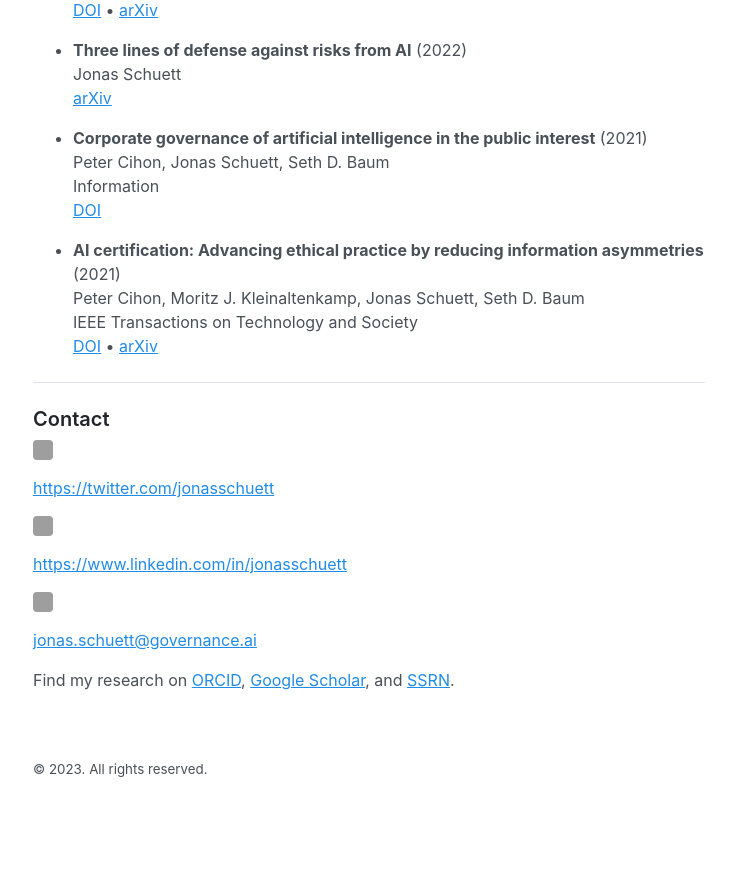
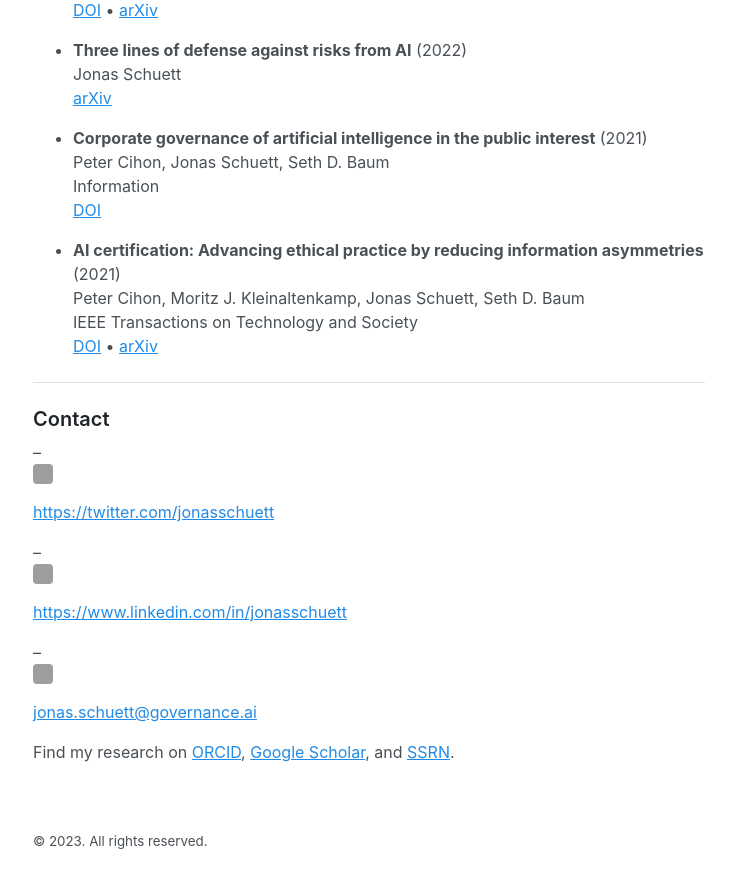
Before and after one commit to jonasschuett/jonasschuett.github.io, a Jekyll site: the page built from _posts/2020-04-04-introduction.md, in a window 1280 px wide and 900 px high, scrolled down 2634 px. Shown: the top 888 px of the window, without its empty margins (271-1005 px from the left). Built offline with Jekyll 4.4.1, drawn with Linux system fonts in a browser that asks for light colours; before the commit the page ends 3462 px from its top, so only the background shows below that; grey boxes are pictures that could not be loaded.

Commit message:
Update 2020-04-04-introduction.md

```diff
--- a/_posts/2020-04-04-introduction.md
+++ b/_posts/2020-04-04-introduction.md
@@ -87,13 +87,13 @@ IEEE Transactions on Technology and Society <br>
 
 ### Contact
 
-<img src="https://raw.githubusercontent.com/FortAwesome/Font-Awesome/6.x/svgs/brands/twitter.svg" width="20" height="20">
+– <img src="https://raw.githubusercontent.com/FortAwesome/Font-Awesome/6.x/svgs/brands/twitter.svg" width="20" height="20">
 [https://twitter.com/jonasschuett](https://twitter.com/jonasschuett)
 
-<img src="https://raw.githubusercontent.com/FortAwesome/Font-Awesome/6.x/svgs/brands/linkedin.svg" width="20" height="20">
+– <img src="https://raw.githubusercontent.com/FortAwesome/Font-Awesome/6.x/svgs/brands/linkedin.svg" width="20" height="20">
 [https://www.linkedin.com/in/jonasschuett](https://www.linkedin.com/in/jonasschuett)
 
-<img src="https://raw.githubusercontent.com/FortAwesome/Font-Awesome/6.x/svgs/solid/envelope.svg" width="20" height="20">
+– <img src="https://raw.githubusercontent.com/FortAwesome/Font-Awesome/6.x/svgs/solid/envelope.svg" width="20" height="20">
 [jonas.schuett@governance.ai](mailto:jonas.schuett@governance.ai)
 
 Find my research on [ORCID](https://orcid.org/0000-0001-7154-5049), [Google Scholar](https://scholar.google.com/citations?user=iZXltDgAAAAJ&hl=en&oi=ao), and [SSRN](https://papers.ssrn.com/sol3/cf_dev/AbsByAuth.cfm?per_id=3705327).
```
